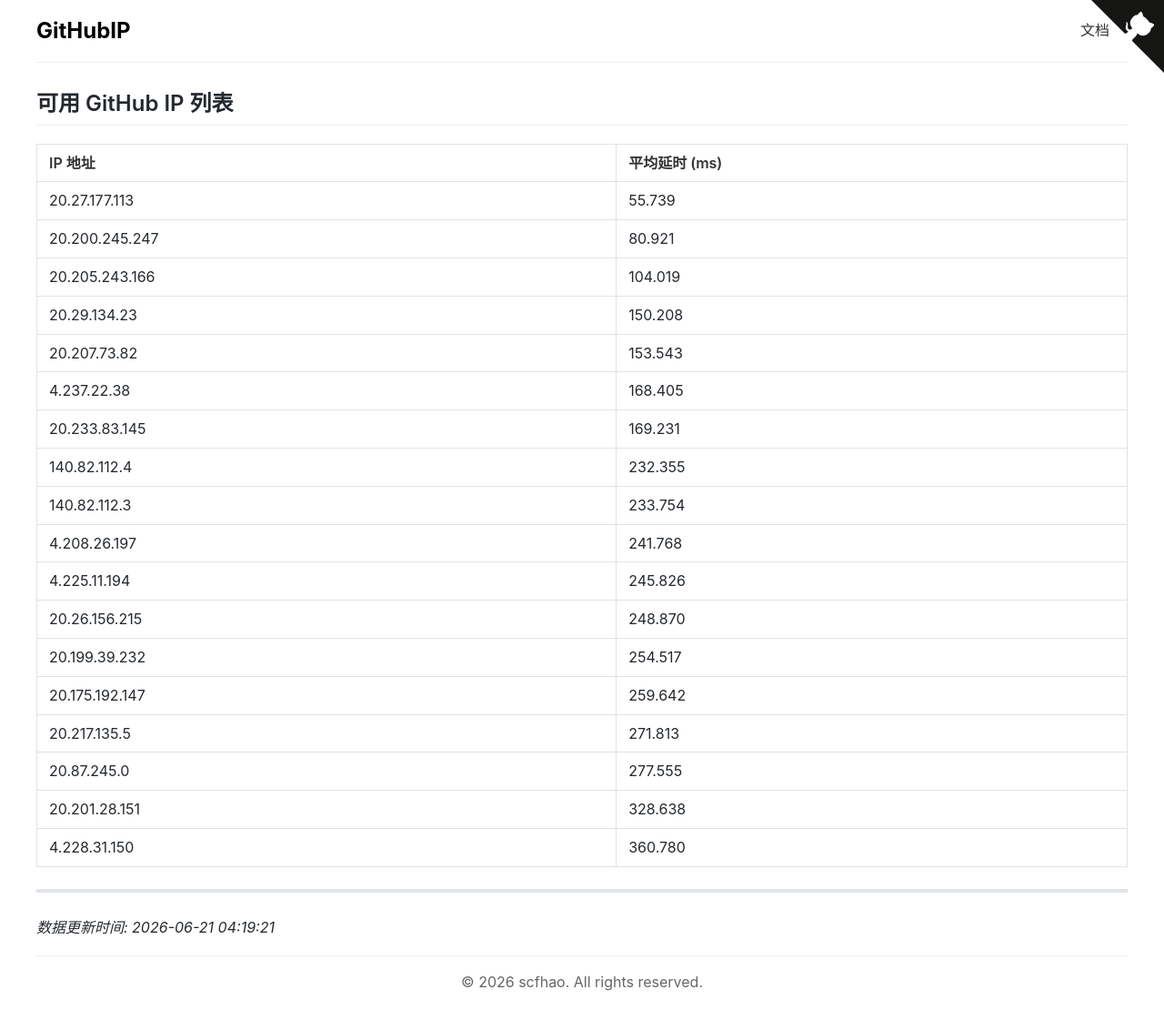
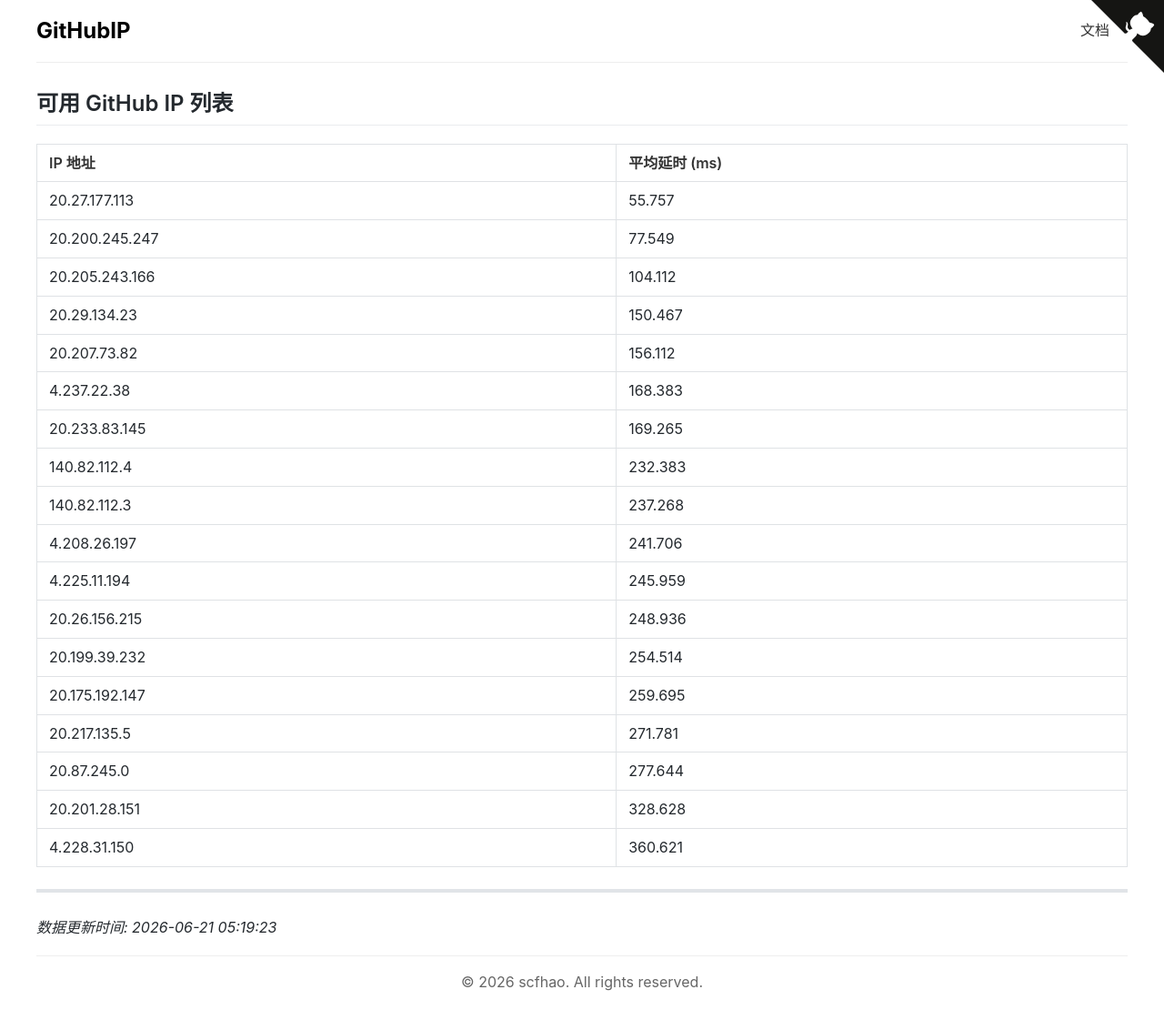
Before and after one commit to scfhao/GitHubIP, a Jekyll site: the page built from index.md, in a window 1280 px wide. Shown: the whole page at 91% size. Built offline with Jekyll 4.4.1, drawn with Linux system fonts in a browser that asks for light colours.

Commit message:
自动脚本执行 - 2026-06-21 05:19:24

```diff
--- a/index.md
+++ b/index.md
@@ -1,32 +1,32 @@
 ---
 layout: home
 title: GitHub IP 列表
-date: 2026-06-21 04:19:21
+date: 2026-06-21 05:19:23
 ---
 
 ## 可用 GitHub IP 列表
 
 | IP 地址 | 平均延时 (ms) |
 |---------|--------------|
-| 20.27.177.113 | 55.739 |
-| 20.200.245.247 | 80.921 |
-| 20.205.243.166 | 104.019 |
-| 20.29.134.23 | 150.208 |
-| 20.207.73.82 | 153.543 |
-| 4.237.22.38 | 168.405 |
-| 20.233.83.145 | 169.231 |
-| 140.82.112.4 | 232.355 |
-| 140.82.112.3 | 233.754 |
-| 4.208.26.197 | 241.768 |
-| 4.225.11.194 | 245.826 |
-| 20.26.156.215 | 248.870 |
-| 20.199.39.232 | 254.517 |
-| 20.175.192.147 | 259.642 |
-| 20.217.135.5 | 271.813 |
-| 20.87.245.0 | 277.555 |
-| 20.201.28.151 | 328.638 |
-| 4.228.31.150 | 360.780 |
+| 20.27.177.113 | 55.757 |
+| 20.200.245.247 | 77.549 |
+| 20.205.243.166 | 104.112 |
+| 20.29.134.23 | 150.467 |
+| 20.207.73.82 | 156.112 |
+| 4.237.22.38 | 168.383 |
+| 20.233.83.145 | 169.265 |
+| 140.82.112.4 | 232.383 |
+| 140.82.112.3 | 237.268 |
+| 4.208.26.197 | 241.706 |
+| 4.225.11.194 | 245.959 |
+| 20.26.156.215 | 248.936 |
+| 20.199.39.232 | 254.514 |
+| 20.175.192.147 | 259.695 |
+| 20.217.135.5 | 271.781 |
+| 20.87.245.0 | 277.644 |
+| 20.201.28.151 | 328.628 |
+| 4.228.31.150 | 360.621 |
 
 ---
 
-*数据更新时间: 2026-06-21 04:19:21*
+*数据更新时间: 2026-06-21 05:19:23*
```
